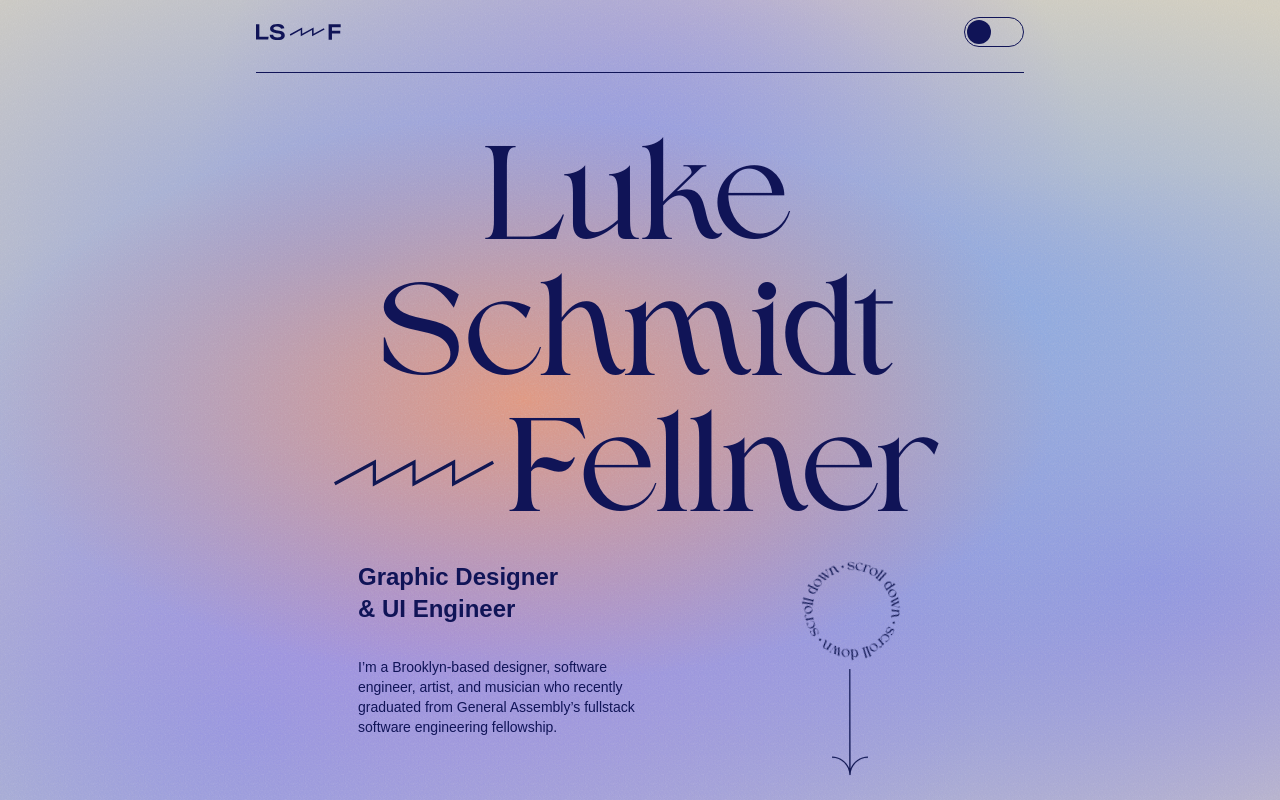
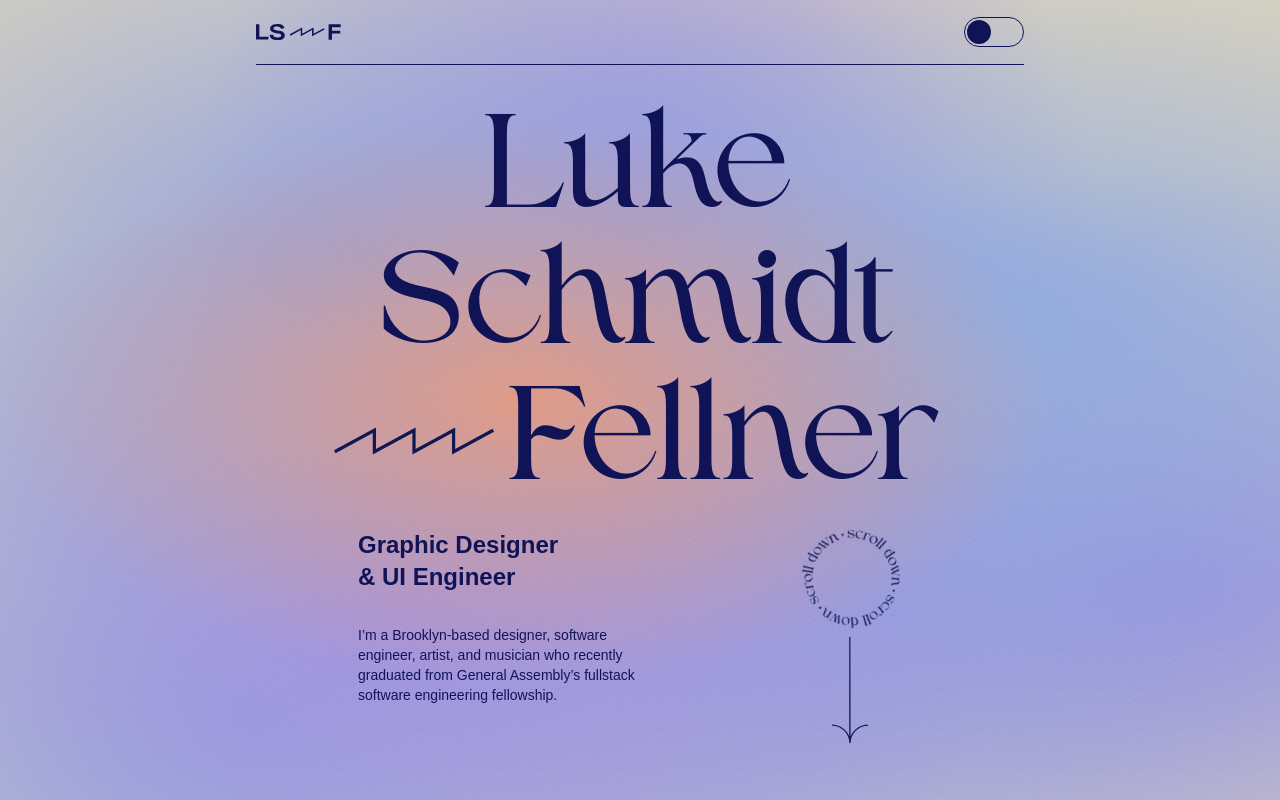
Before and after one commit to lschmidtfellner/portfolio-2023, a React (Create React App) app: page / in a window 1280 px wide. Shown: the top 800 px of the page. Built offline with nearby package versions, Linux system fonts and the light colour scheme; the HTML template or start-up script is replaced by a standard one; a web font is replaced by a local one.

Commit message:
further landing size adjustments

```diff
--- a/src/components/Nav.js
+++ b/src/components/Nav.js
@@ -17,7 +17,7 @@ function Nav({
   return (
     <div>
       <div
-        className="flex nav-div z-0 h-10 top-0 left-0 right-0 mx-6 sm:mx-20 md:mx-32 lg:mx-48 xl:mx-64 2xl:mx-80 pt-8 pb-10 justify-between items-center"
+        className="flex nav-div z-0 h-10 top-0 left-0 right-0 mx-6 sm:mx-20 md:mx-32 lg:mx-48 xl:mx-64 2xl:mx-80 pt-8 pb-8 justify-between items-center"
         style={{
           borderBottom: `1px solid ${pColor}`
         }}
--- a/src/pages/Landing.js
+++ b/src/pages/Landing.js
@@ -73,7 +73,7 @@ function Landing({ modeToggle, pColor, handleNavigation }) {
   return (
     <div
       style={{ color: pColor }}
-      className="mx-6 pt-16 sm:px-20 md:px-32 lg:px-48 xl:px-64 2xl:px-80"
+      className="mx-6 pt-10 sm:px-20 md:px-32 lg:px-48 xl:px-64 2xl:px-80"
     >
       <div>
         <div
@@ -115,15 +115,15 @@ function Landing({ modeToggle, pColor, handleNavigation }) {
                 </div>
                 <div className="flex flex-col mr-6 items-center justify-center">
                   {modeToggle ? (
-                    <SiteScroll2 className="w-24 animate-slowspin site-scroll" />
+                    <SiteScroll2 className="w-24 2xl:w-28 animate-slowspin site-scroll" />
                   ) : (
-                    <SiteScroll className="w-24 animate-slowspin site-scroll" />
+                    <SiteScroll className="w-24 2xl:w-28 animate-slowspin site-scroll" />
                   )}
                   <div>
                     {modeToggle ? (
-                      <SiteDownArrow2 className="animate-updown w-8 sm:w-9 mt-4" />
+                      <SiteDownArrow2 className="animate-updown w-8 sm:w-9 2xl:w-10 mt-4" />
                     ) : (
-                      <SiteDownArrow className="animate-updown w-8 sm:w-9 mt-4" />
+                      <SiteDownArrow className="animate-updown w-8 sm:w-9 2xl:w-10 mt-4" />
                     )}
                   </div>
                 </div>
```
